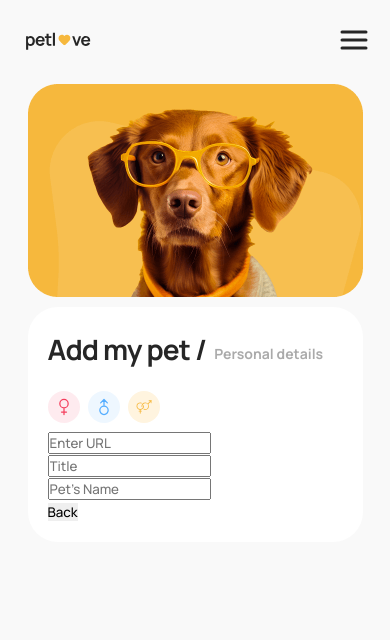
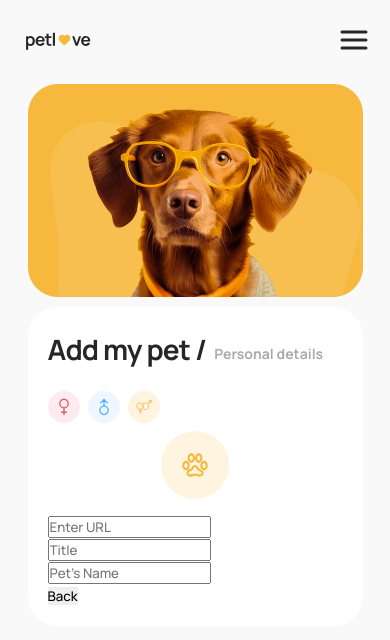
Before and after one commit to AlexandraKhalimon/pet-love-app, a Next.js app: page /add-pet in a window 390 px wide. Shown: the top 640 px of the page. Built offline with nearby package versions, Linux system fonts and the light colour scheme.

Commit message:
feat(add-pet-form): add default pet image with mobile styles

```diff
--- a/components/AddPetForm/AddPetForm.module.css
+++ b/components/AddPetForm/AddPetForm.module.css
@@ -117,3 +117,17 @@
 .multipleRadio:has(input:checked) .multipleIcon {
   fill: #fff;
 }
+
+.defaultImage {
+  width: 68px;
+  height: 68px;
+  padding: 17px;
+  border-radius: 100px;
+  background-color: #fff4df;
+  margin: 0 auto;
+  margin-bottom: 16px;
+}
+
+.defaultImage > .icon {
+  fill: #f6b83d;
+}
--- a/components/AddPetForm/AddPetForm.tsx
+++ b/components/AddPetForm/AddPetForm.tsx
@@ -46,6 +46,11 @@ export default function AddPetForm() {
             </svg>
           </label>
         </fieldset>
+        <div className={css.defaultImage}>
+          <svg className={css.icon} width={34} height={34}>
+            <use href="/icons.svg#icon-cat-footprint"></use>
+          </svg>
+        </div>
         <div className={css.formInputs}>
           <label className={css.label}>
             <input
```
